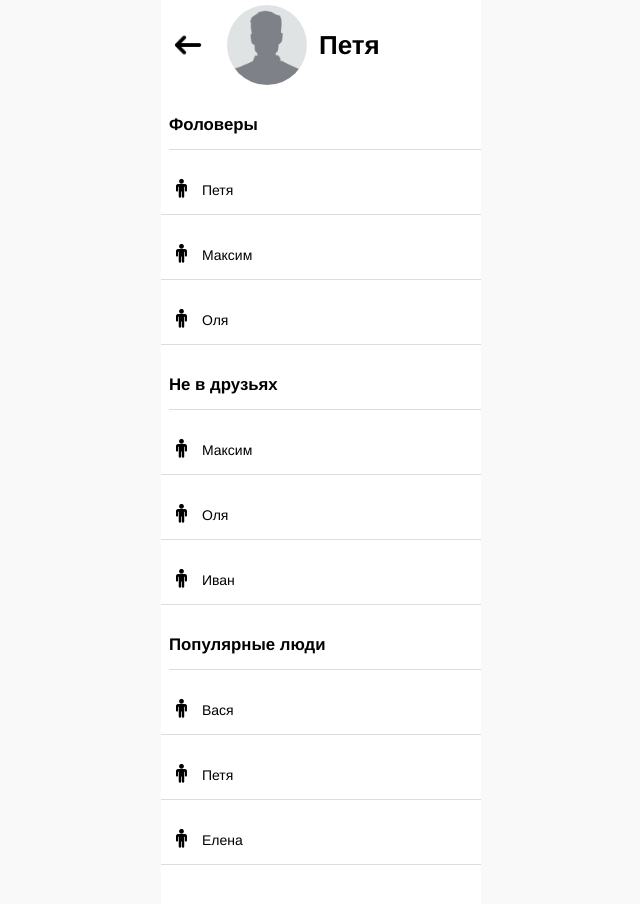
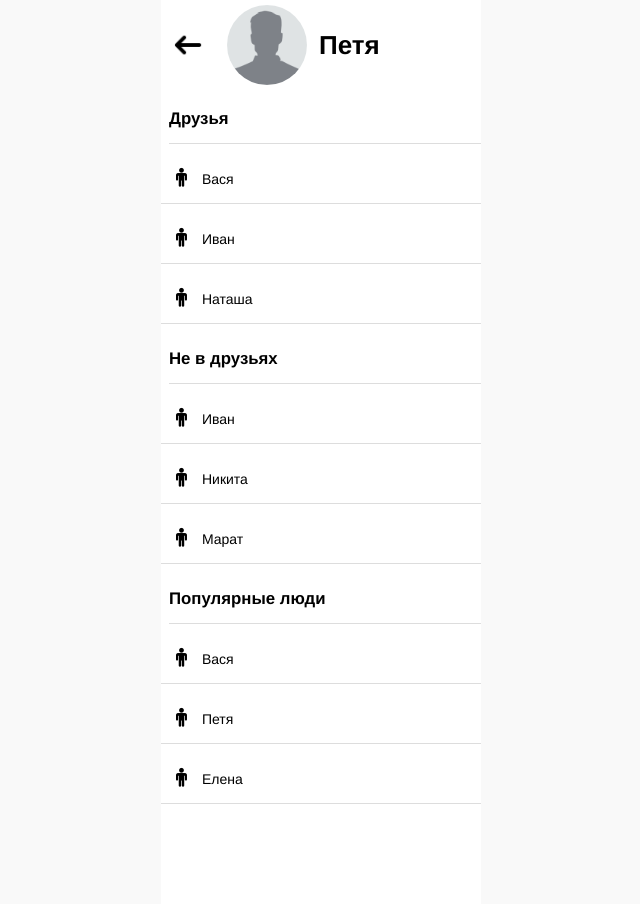
Before and after one commit to ozon-edu-vue-2021/required-task-7-dezhik74, a website built with webpack: page src/index.html in a window 1280 px wide. Both pictures are taken after a click on the item "Петя". Shown: the whole page, without its empty margins (319-959 px from the left). Built offline with nearby package versions, Linux system fonts and the light colour scheme; files whose address does not match are found by name.

Commit message:
0.3 фолловеры исправлены на друзья

```diff
--- a/src/css/style.css
+++ b/src/css/style.css
@@ -82,6 +82,7 @@ body {
   background: url("../i/background-active.jpg");
   display: flex;
   align-items: center;
+  margin-bottom: 24px;
 }
 
 .back {
--- a/src/index.js
+++ b/src/index.js
@@ -2,7 +2,10 @@
 
 import css from "./css/style.css"
 
-import {matrixData, best} from "./store/store"
+import {getMatrix, getTheBest, getUserThreeFriendsHTML} from "./store/store"
+
+const matrixData = getMatrix()
+const best = getTheBest()
 
 // console.log("matrix ", matrixData)
 // console.log("best ", best)
@@ -15,7 +18,7 @@ let backButton = null
 
 function showUser (user, best) {
   // вот здесь режутся друзья и враги до 3 элементов
-  const followers = user.followers.slice(0, 3).map(itm => {
+  const friends = user.friends.slice(0, 3).map(itm => {
     return `<li><i class="fa fa-male"></i><span >${matrixData[itm].name}</span></li>`
   }).join(' ')
   const enemyes = user.enemyes.slice(0, 3).map(itm => {
@@ -32,8 +35,8 @@ function showUser (user, best) {
         <div class="user-name">${user.name}</div>
       </div>
       <ul>
-        <li class="people-title">Фоловеры</li>
-        ${followers}
+        <li class="people-title">Друзья</li>
+        ${friends}
         <li class="people-title">Не в друзьях</li>
         ${enemyes}
         <li class="people-title">Популярные люди</li>
@@ -47,15 +50,9 @@ function showUser (user, best) {
   const elem = document.createElement('div')
   elem.innerHTML = userHTML
   userComponent.append(elem)
-  //стилизуем дополнительно
-  const arrayOfLi = userComponent.getElementsByTagName("li")
-  for (let idx = 0; idx < arrayOfLi.length; idx++) {
-    arrayOfLi[idx].style.transform = `translate3d(0, ${30 + idx * 5}px, 0)`
-    arrayOfLi[idx].style.WebkitTransform = `translate3d(0, ${30 + idx * 5}px, 0)`
-  }
   //настраиваем кнопку
   backButton = userComponent.querySelector(".back")
-  backButton.addEventListener("click", showClassList)
+  backButton.addEventListener("click", showContactList)
 }
 
 function createContactListItem (user, idx) {
@@ -70,10 +67,10 @@ function createContactList (){
   matrixData.forEach((item, idx) => {createContactListItem(item, idx)})
 }
 
-function showClassList() {
+function showContactList() {
   userComponent.innerHTML=""
   listView.classList.remove("hidden")
-  backButton.removeEventListener("click", showClassList)
+  backButton.removeEventListener("click", showContactList)
 
 }
 
--- a/src/store/store.js
+++ b/src/store/store.js
@@ -1,10 +1,8 @@
 import originalData from "../data.json"
-
-// console.log("original ", originalData)
 
 //уменьшаем все индексы на 1, чтобы ардесоваться как в массиве
 // плюс сортируем friends
-export let matrixData = originalData.map(itm => {
+const matrixData = originalData.map(itm => {
   let newFriends = itm.friends.map((fr) => fr - 1).sort((a,b) => a-b)
   return {
     id: itm.id - 1,
@@ -38,15 +36,23 @@ matrixData.forEach(item => {
 //Надо как-то отбрать троих самых популярных.
 //причем если есть конкуренты то по алфавиту
 //первый путь - две сортировки - 1) по алфавиту на возрастание 2) по фоловерам на убывание
+//копируем matrixData в best, затем модифицируем его
 
-matrixData.sort((a,b) => {
+const best = matrixData.slice(0, matrixData.length)
+
+best.sort((a,b) => {
   if (a.name > b.name) return 1;
   if (a.name < b.name) return -1;
   if (a.name == b.name) return 0;
-
 })
 
-matrixData.sort((a,b) => {return b.followers.length - a.followers.length})
+best.sort((a,b) => {return b.followers.length - a.followers.length})
 
 // итого - 2*O(N) потом O(N**2), потом две сортировки это примерно 2*O(logN)
-export let best = matrixData.slice(0, 3)
+export const getTheBest = function () {
+  return best.slice(0, 3)
+}
+
+export const getMatrix = function () {
+  return matrixData
+}
--- a/webpack.config.js
+++ b/webpack.config.js
@@ -17,6 +17,7 @@ module.exports = {
       title: 'Тестовое задание',
       template: path.resolve(__dirname, './src/index.html'), // шаблон
       filename: 'index.html', // название выходного файла
+      favicon: "./src/i/favicon.ico"
   }),
     new webpack.HotModuleReplacementPlugin(),
   ],
```
